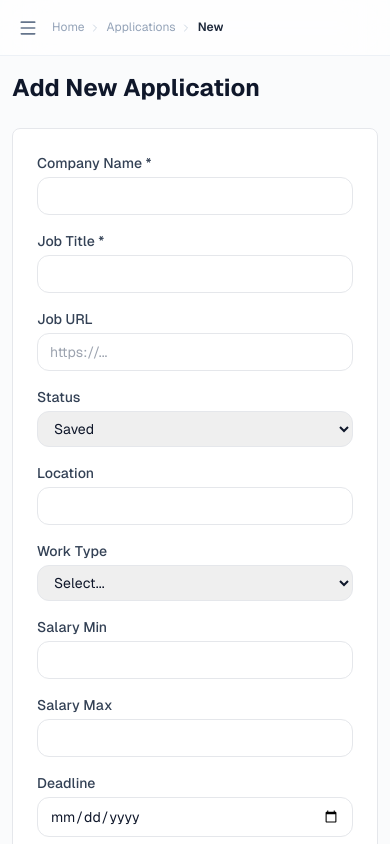
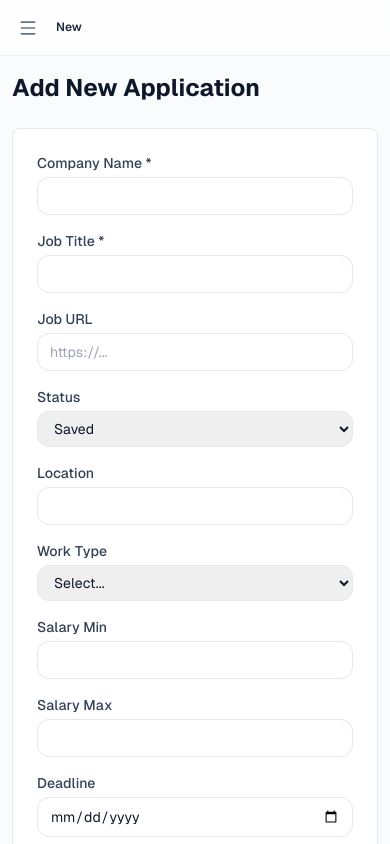
Before and after one commit to faizvk/job-pilot, a Next.js app: page /applications/new in a window 390 px wide. Built offline with nearby package versions, Linux system fonts and the light colour scheme.

Commit message:
auto: update src/components/layout/header.tsx (1 file changed, 5 insertions(+), 5 deletions(-))

```diff
--- a/src/components/layout/header.tsx
+++ b/src/components/layout/header.tsx
@@ -52,7 +52,7 @@ export function Header() {
           </button>
 
           <nav className="flex items-center gap-1 sm:gap-1.5 text-[12px] sm:text-[13px] min-w-0 overflow-hidden">
-            <Link href="/dashboard" className="text-slate-400 hover:text-slate-600 transition-colors">
+            <Link href="/dashboard" className="text-slate-400 hover:text-slate-600 transition-colors hidden sm:inline">
               Home
             </Link>
             {segments.map((seg, i) => {
@@ -60,12 +60,12 @@ export function Header() {
               const href = "/" + segments.slice(0, i + 1).join("/");
               const isLast = i === segments.length - 1;
               return (
-                <span key={href} className="flex items-center gap-1.5">
-                  <ChevronRight className="w-3 h-3 text-slate-300" />
+                <span key={href} className="flex items-center gap-1 sm:gap-1.5 min-w-0">
+                  <ChevronRight className="w-3 h-3 text-slate-300 flex-shrink-0 hidden sm:inline" />
                   {isLast ? (
-                    <span className="font-semibold text-slate-800">{label}</span>
+                    <span className="font-semibold text-slate-800 truncate">{label}</span>
                   ) : (
-                    <Link href={href} className="text-slate-400 hover:text-slate-600 transition-colors">
+                    <Link href={href} className="text-slate-400 hover:text-slate-600 transition-colors truncate hidden sm:inline">
                       {label}
                     </Link>
                   )}
```
